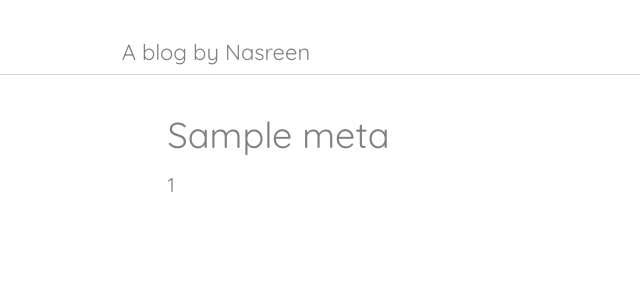
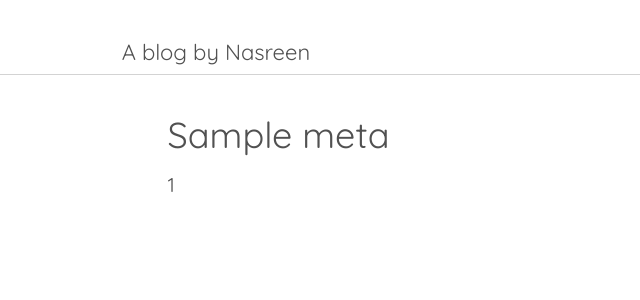
Before and after one commit to nsreeen/old-blog, a Flask app: template project/templates/page.html in a window 1280 px wide. Shown: the top 300 px of the page, without its empty margins (0-640 px from the left). Run offline with Flask 2, Linux system fonts and the light colour scheme; the template is opened without the code that fills it: most values are stand-ins (such as "Sample title", 1, 10 or a date in 2020); some libraries are stand-ins or nearby versions.

Commit message:
change font color

```diff
--- a/project/static/style.css
+++ b/project/static/style.css
@@ -1,7 +1,7 @@
 
 body {
   margin-top: 20px;
-  color: grey;
+  color:  #515151 ;
   font-family: 'Quicksand', sans-serif;
   font-size: 2em !important;
   line-height: 2;
```
